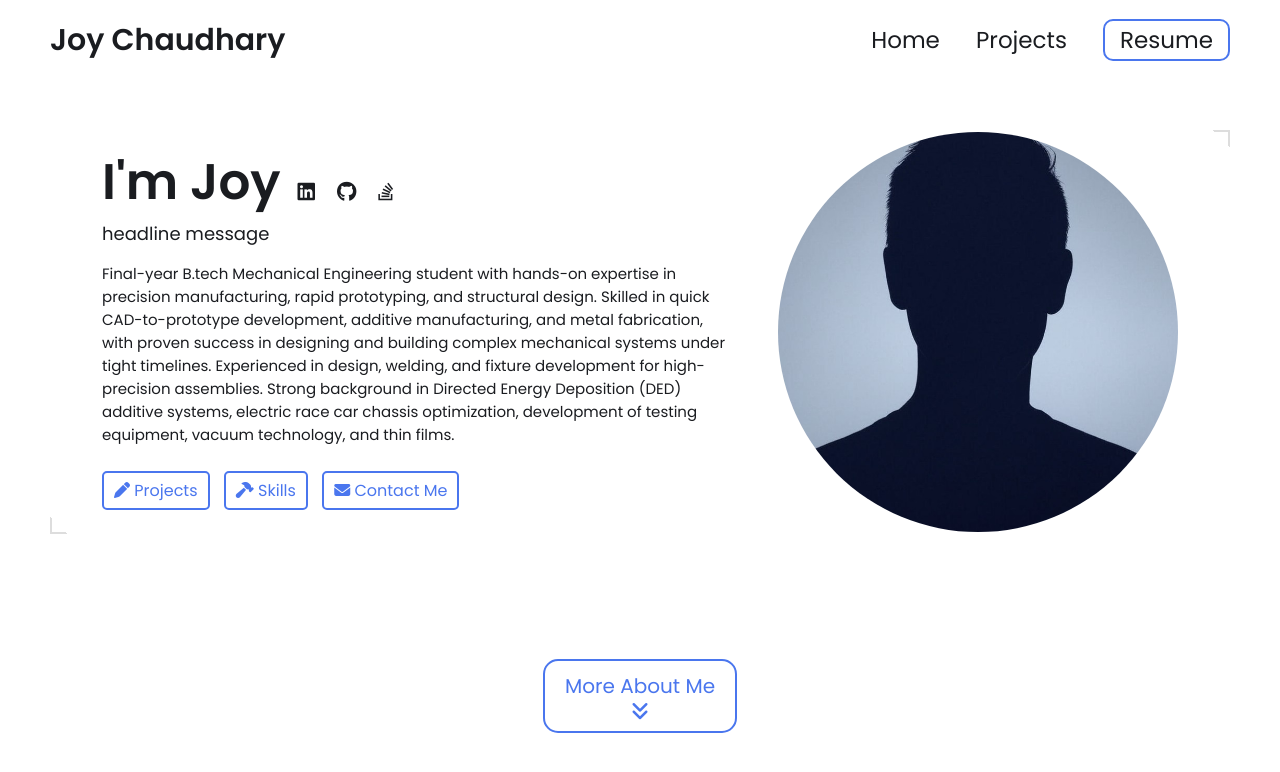
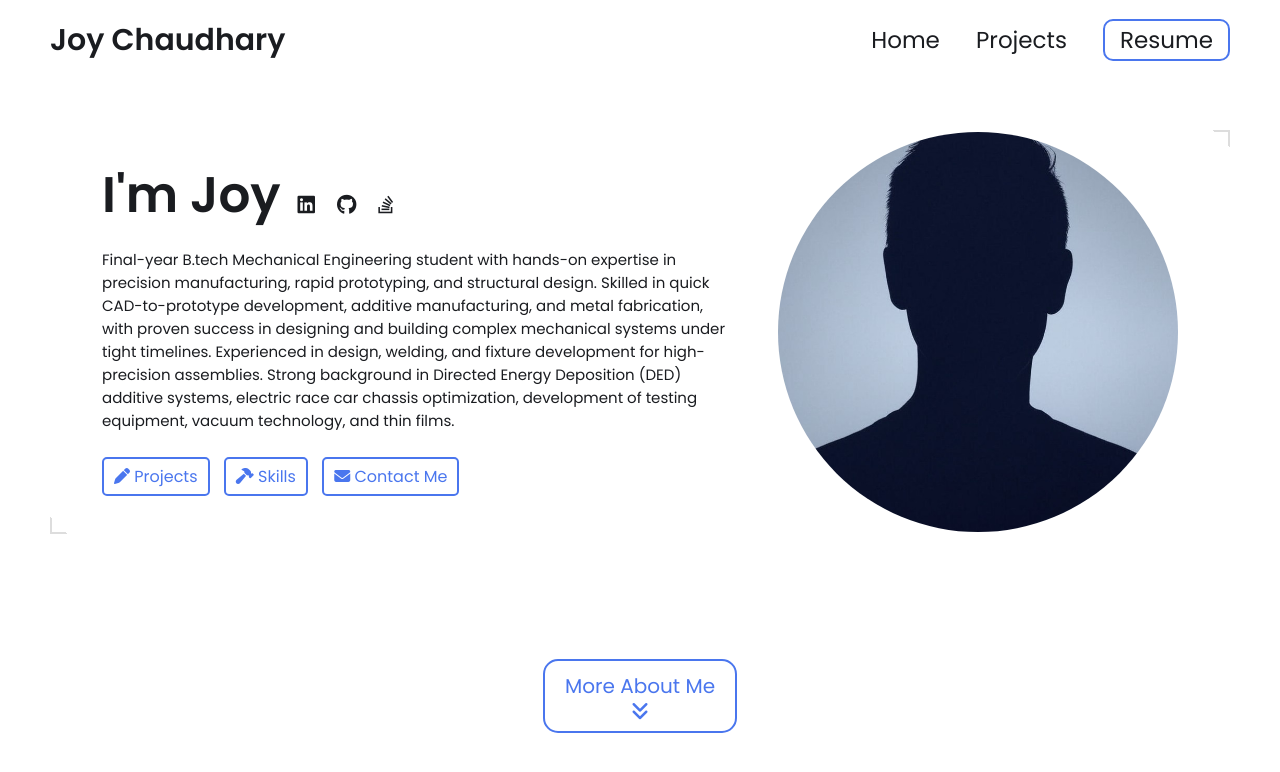
Before and after one commit to JoyChaudhary26/JoyChaudhary26.github.io, a Jekyll site: the page built from index.html, in a window 1280 px wide and 900 px high. Shown: the top 772 px of the window. Built offline with Jekyll 4.4.1, drawn with Linux system fonts in a browser that asks for light colours.

Commit message:
Update _config.yml

```diff
--- a/_config.yml
+++ b/_config.yml
@@ -13,7 +13,7 @@ title: Joy Chaudhary's Portfolio # This is what shows up in the tab of the brows
 
 # Hero Section
 name: Joy Chaudhary
-headline: headline message
+
 description: >- # dont remove this line. this will ignore all new lines until the next section
   Final-year B.tech Mechanical Engineering student with hands-on expertise in precision manufacturing, rapid prototyping, and structural design. Skilled in quick CAD-to-prototype development, additive manufacturing, and metal fabrication, with proven success in designing and building complex mechanical systems under tight timelines. Experienced in design, welding, and fixture development for high-precision assemblies. Strong background in Directed Energy Deposition (DED) additive systems, electric race car chassis optimization, development of testing equipment, vacuum technology, and thin films.
 
```
